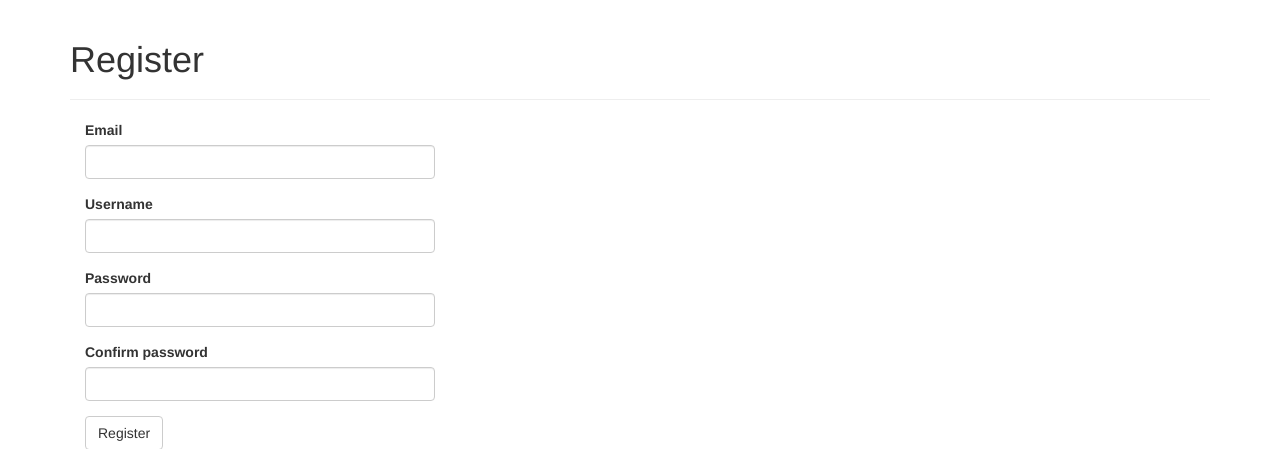
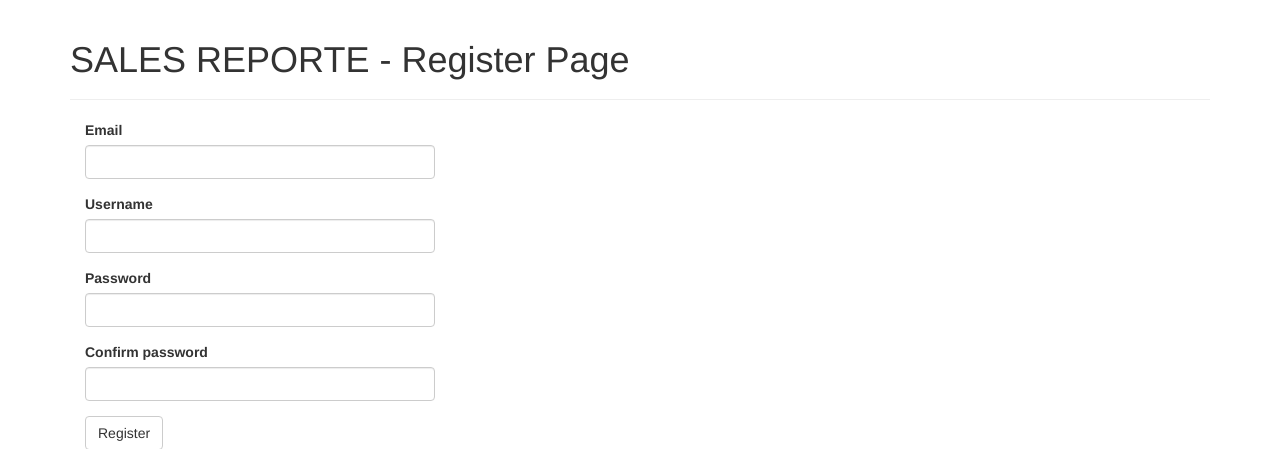
Before and after one commit to Vyto96/SRP, a Flask app: page /web_app/register in a window 1280 px wide. Shown: the top 449 px of the page. Run offline with Flask 2, Linux system fonts and the light colour scheme; parts of the project's set-up code (start-up, migrations or seed data) failed here and were passed over; some libraries are stand-ins or nearby versions.

Commit message:
register page added definitive

```diff
--- a/sr/app/templates/login.html
+++ b/sr/app/templates/login.html
@@ -5,7 +5,7 @@
 
 {% block page_content %}
 <div class="page-header">
-    <h1>Login</h1>
+    <h1>SALES REPORTE - Login Page</h1>
 </div>
 <div class="col-md-4">
     {{ wtf.quick_form(form) }}
--- a/sr/app/templates/register.html
+++ b/sr/app/templates/register.html
@@ -5,7 +5,7 @@
 
 {% block page_content %}
 <div class="page-header">
-    <h1>Register</h1>
+    <h1>SALES REPORTE - Register Page</h1>
 </div>
 <div class="col-md-4">
     {{ wtf.quick_form(form) }}
```
